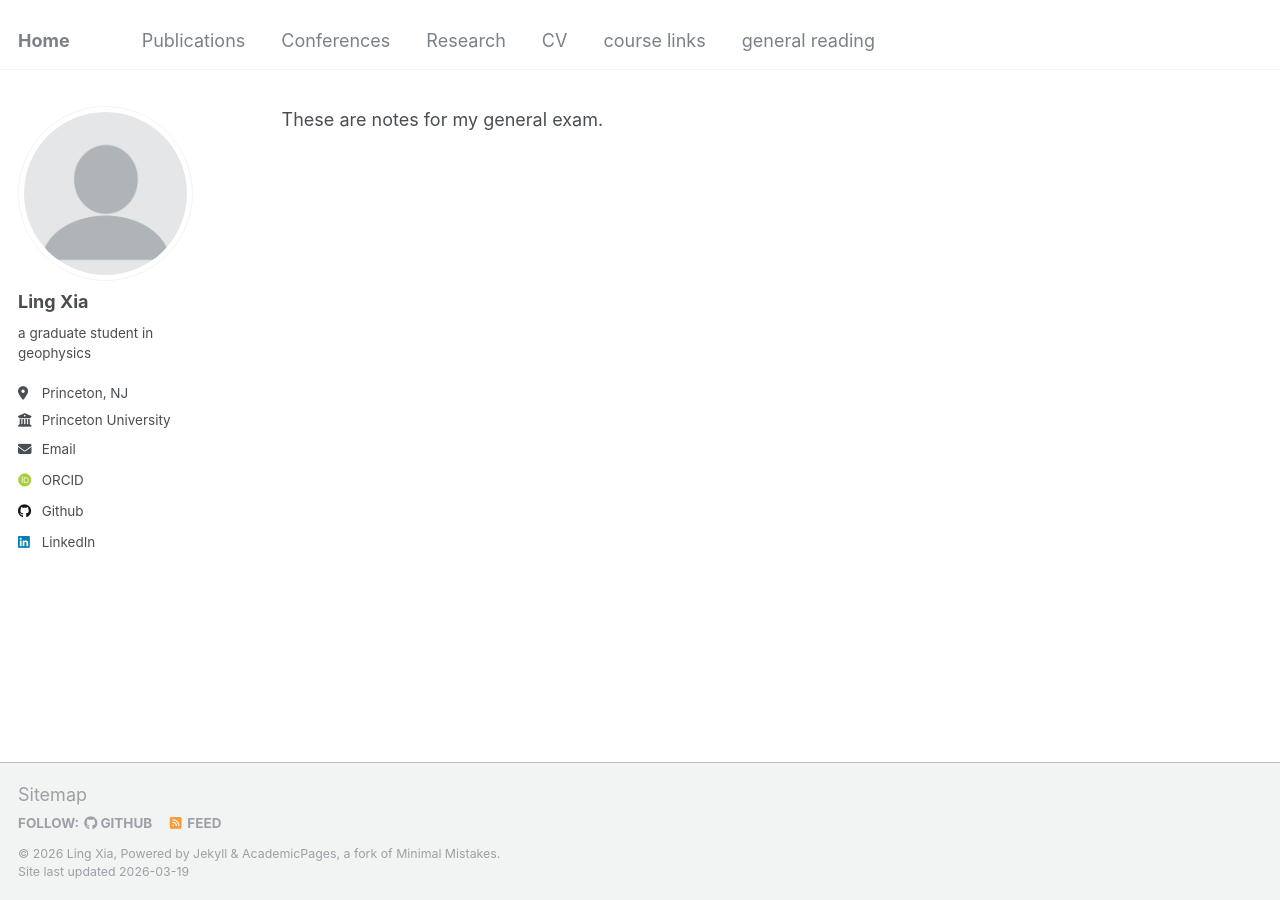
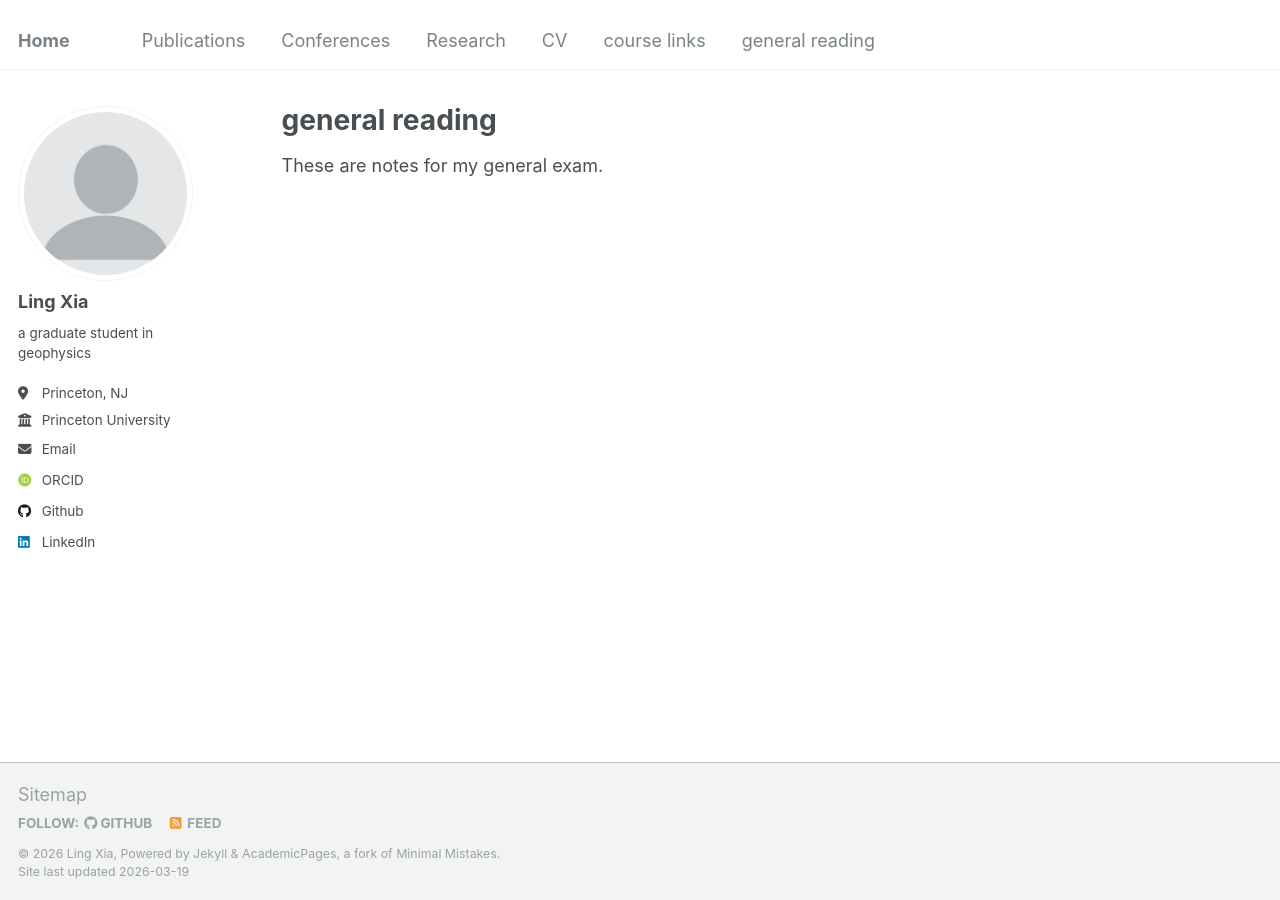
Before and after one commit to xialing2003/xialing2003.github.io, a Jekyll site: the page built from _pages/general.md, in a window 1280 px wide. Built offline with Jekyll 4.4.1, drawn with Linux system fonts in a browser that asks for light colours; some web fonts are replaced; our own code applies the rules of GitHub Pages for plain Markdown files.

Commit message:
Update general.md with front matter and layout

```diff
--- a/_pages/general.md
+++ b/_pages/general.md
@@ -1 +1,13 @@
+---
+layout: archive
+title: "general reading"
+permalink: /general/
+author_profile: true
+redirect_from:
+  - /general
+---
+
+{% include base_path %}
+
+
 These are notes for my general exam.
```
